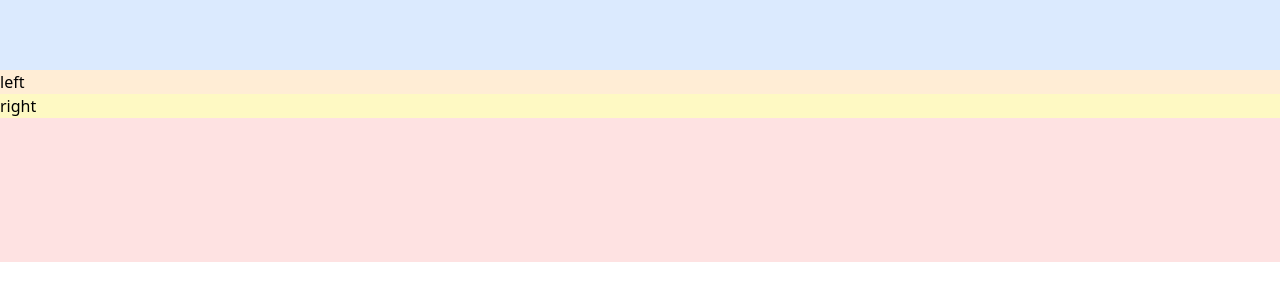
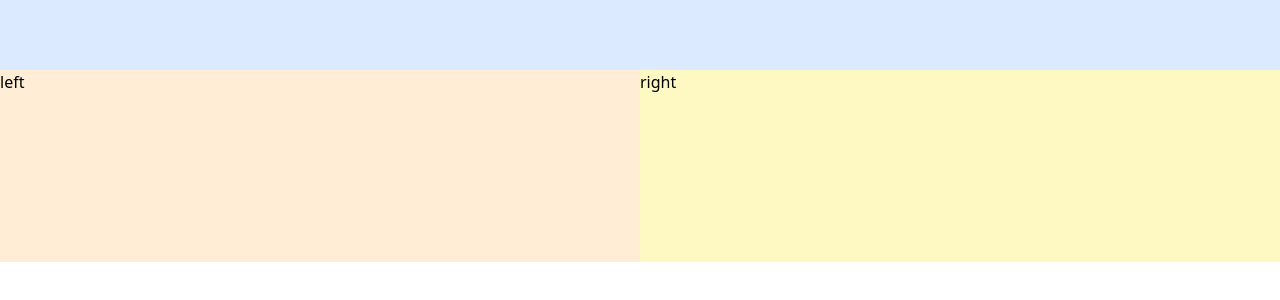
Before and after one commit to octoknyght/flex, a website: page index.html in a window 1280 px wide. Shown: the part 122-422 px from the top of the page. Drawn offline with Linux system fonts and the light colour scheme.

```diff
--- a/index.html
+++ b/index.html
@@ -7,26 +7,23 @@
 </head>
 <body>
   <!--
-    03. More Flexes 💪
-      #You didn't see any changes on the last exercise since we didn't set any width and height for the #left and #right elements
-      #We'll use flex for that so they can occupy their parent's size, and responsively grow and shrink as needed
+    04. Flex Grow (flex-grow: 1)
+      # Right now, #left and #right are the same size on large screens
+      # We need #left to be larger than #right
 
-      a. add flex class to #details
-        - like the #banner, this will allow #details to have its own flex items
-      b. add flex-1 to both #left and #right
-        - they now share the #details width and height
-      c. add flex-col to #details
-        - this will now correctly stack elements vertically,
-          following the layout we wanted on tiny mobile screens
-        - but this also displays on larger screens so let's handle that next
-      d. add sm:flex-row
-        - this will now stack elements horizontally on sm, md, lg, xl, ...
+      a. add sm:w-96 to both #left and #right
+        - there will be a screen size where they will have the same width, so we needed to account for that
+      b. remove flex-1 on both #left and right
+        - we will be using grow
+      c. add grow to #left
+        - grow: allows a flex item to grow to fill any available space
+        - Unlike flex-1 it doesn't ignore the current width and it doesn't allow the element
   -->
   <div id="banner" class="flex flex-col h-96 bg-gray-100">
     <div id="cover" class="flex-1 bg-blue-100"></div>
-    <div id="details" class="flex-1 bg-red-100">
-      <div id="left" class="bg-orange-100">left</div>
-      <div id="right" class="bg-yellow-100">right</div>
+    <div id="details" class="flex flex-col flex-1 bg-red-100 sm:flex-row">
+      <div id="left" class="flex-1 bg-orange-100">left</div>
+      <div id="right" class="flex-1 bg-yellow-100">right</div>
     </div>
   </div>
 </body>
```
Also changed, not shown: dist/output.css.
